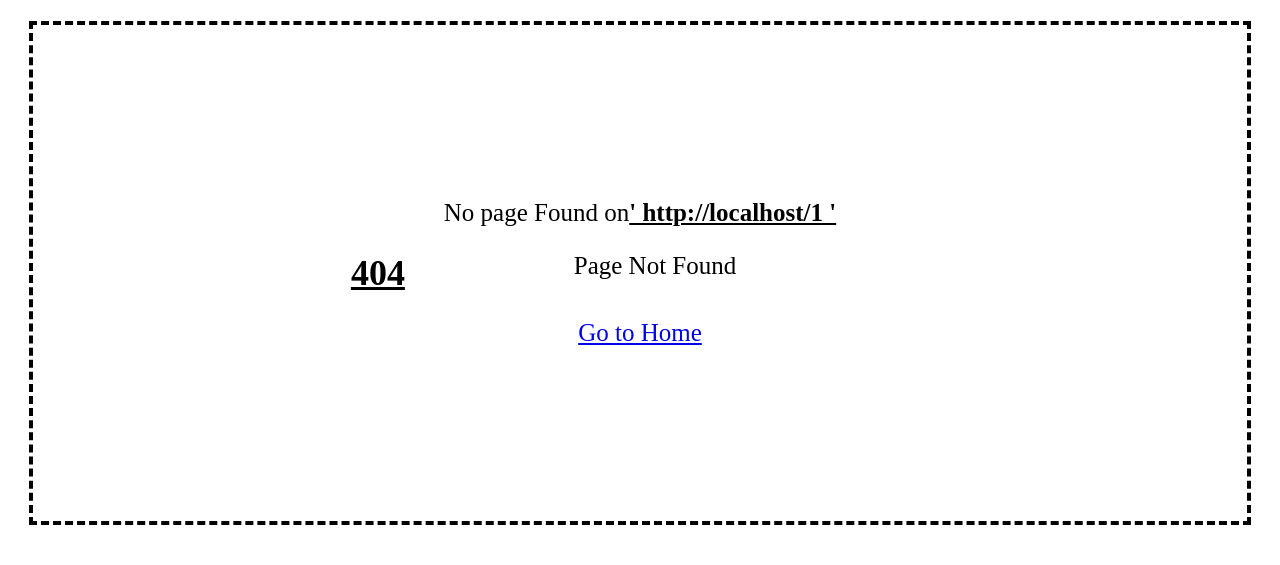
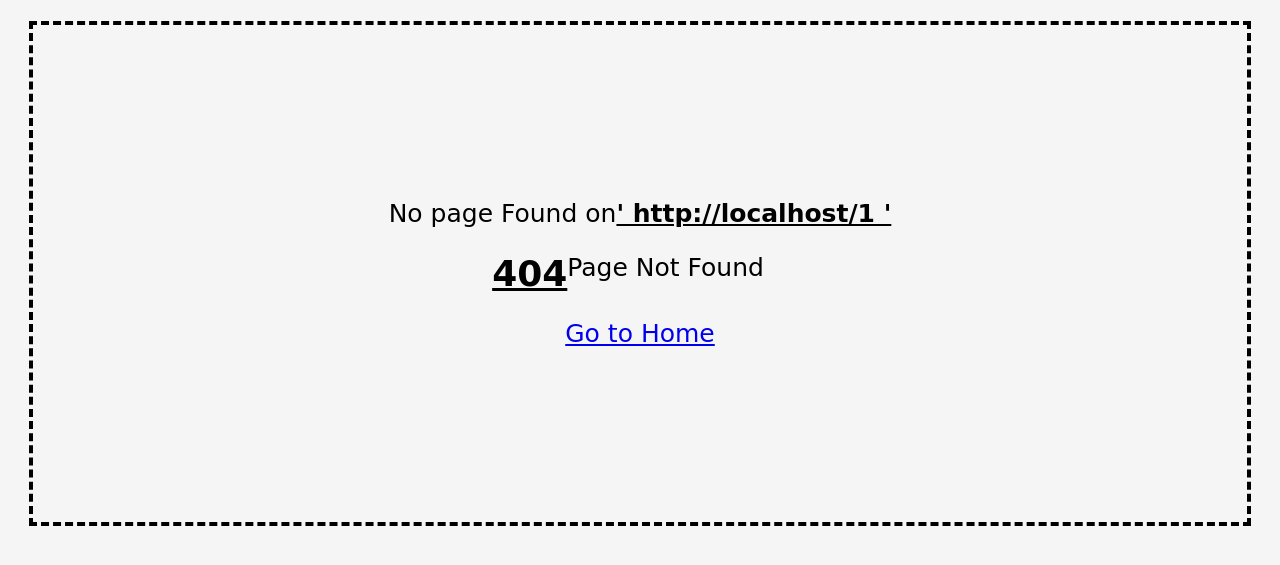
Before and after one commit to praTeek271/WeSHARE-Logic, a Flask app: page /1 in a window 1280 px wide. Shown: the top 565 px of the page. Run offline with Flask 3, Linux system fonts and the light colour scheme; some libraries are stand-ins or nearby versions.

Commit message:
template_designing

```diff
--- a/WS_flask_app/app/templates/404.html
+++ b/WS_flask_app/app/templates/404.html
@@ -6,6 +6,10 @@
     <title>Document</title>
     <link href='https://unpkg.com/boxicons@2.1.4/css/boxicons.min.css' rel='stylesheet'>
     <style>
+        body {
+            background-color: #f5f5f5;
+            font-family: "Poppins", cursive;
+        }
       .container {
         outline: dashed 4px black;
         /* display: flex; */
@@ -25,9 +29,9 @@
   <body>
     <div class="container">
       <p>
-        No page Found on <b><u>' http://localhost/{{endpoint}} '</u></b>
+        No page Found on   <b><u>' http://localhost/{{endpoint}} '</u></b>
       </p>
-      <p style=" justify-content: space-evenly">
+      <p>
         <b><u style="font-style:bold; font-size: 36px;">404</u></b> Page Not Found <box-icon name='ghost' type='solid' animation='tada' color='rgba(0,0,0,0.55)' ></box-icon>
       </p>
 
```
